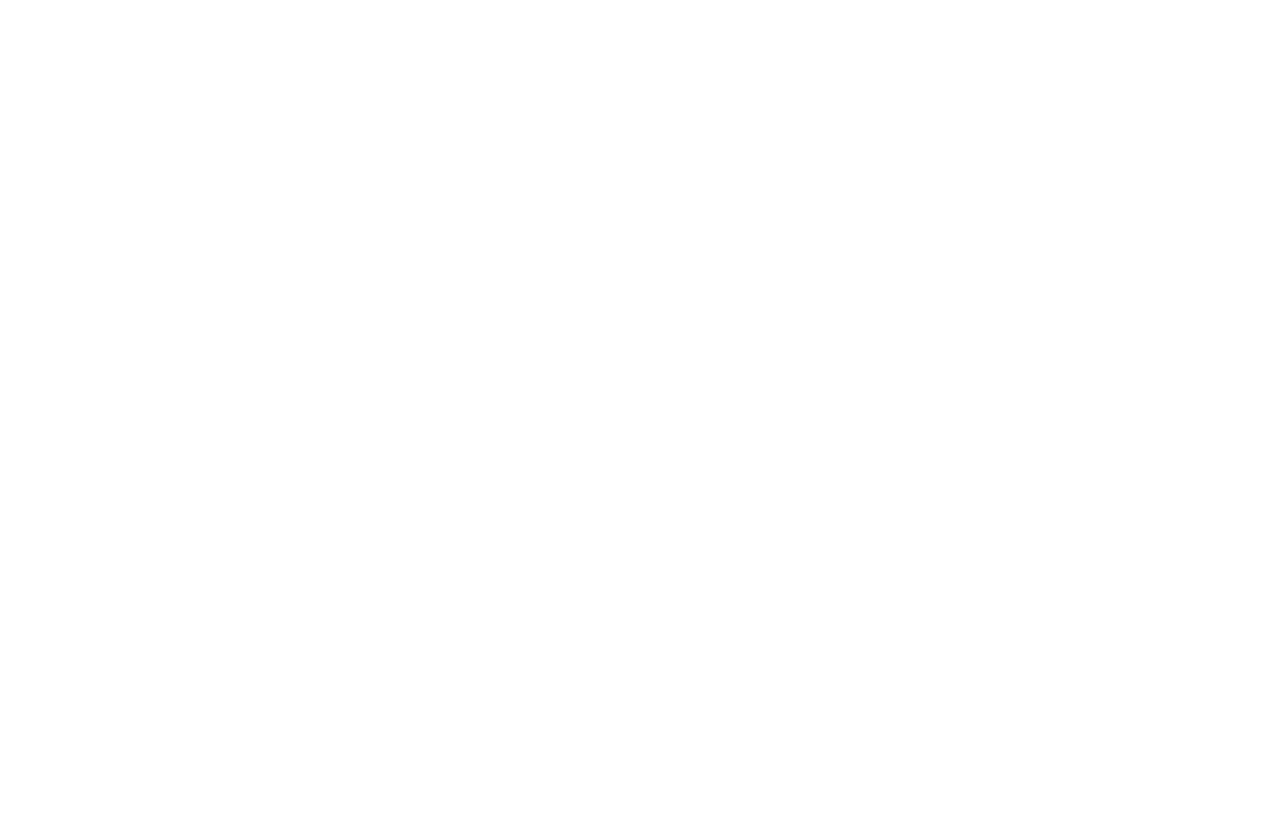
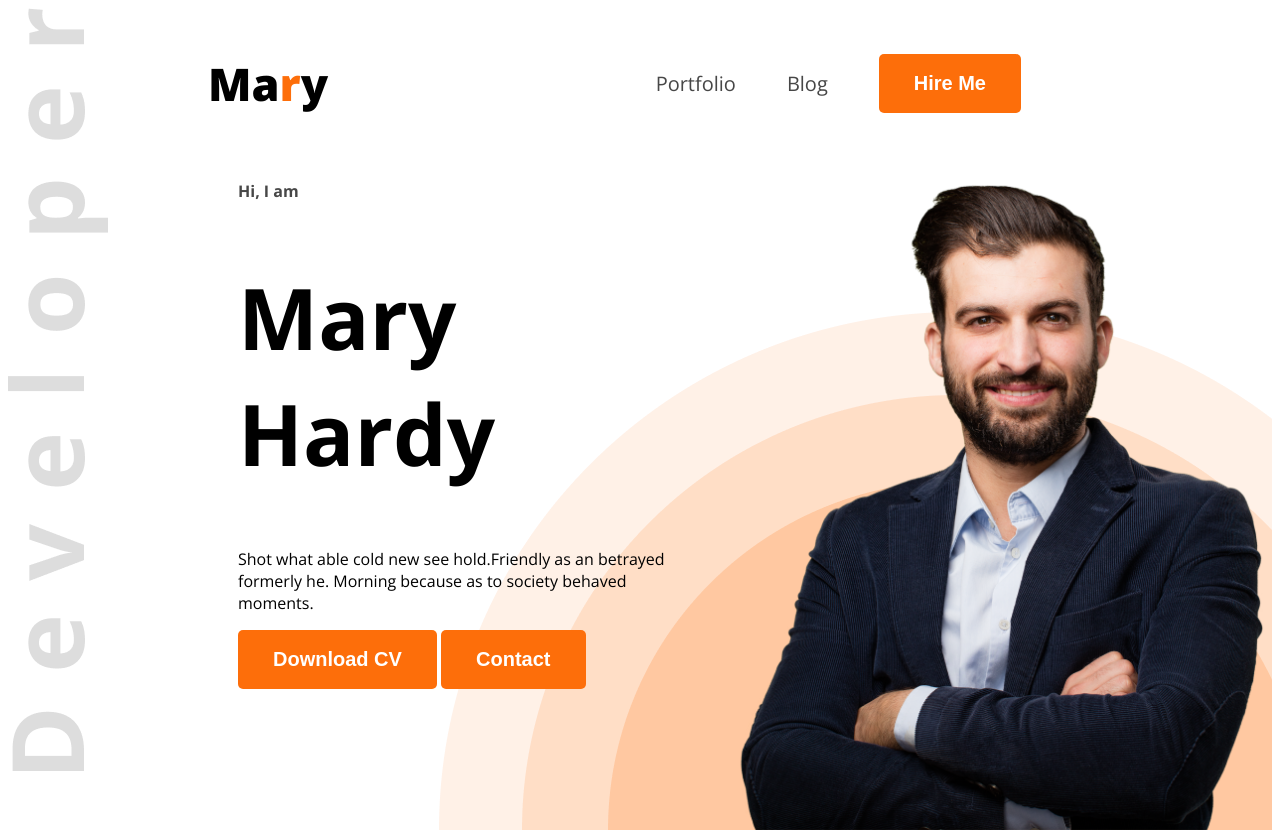
Before and after one commit to walidulislam/web-dev-portfolio, a plain HTML site: page index.html in a window 1280 px wide. Before the commit the page ends 800 px from the top, so only its background shows below. Drawn offline with nearby package versions, Linux system fonts and the light colour scheme.

Commit message:
heading section done

```diff
--- a/index.html
+++ b/index.html
@@ -4,10 +4,33 @@
     <meta charset="UTF-8">
     <meta name="viewport" content="width=device-width, initial-scale=1.0">
     <title>Web Developer Portfolio</title>
+
+    <link rel="preconnect" href="https://fonts.googleapis.com">
+<link rel="preconnect" href="https://fonts.gstatic.com" crossorigin>
+<link href="https://fonts.googleapis.com/css2?family=Jost:ital,wght@0,100..900;1,100..900&family=Open+Sans:ital,wght@0,300..800;1,300..800&display=swap" rel="stylesheet">
+
+    <link rel="stylesheet" href="portfolio.css">
 </head>
-<body>
-    <header>
-
+<body class="open-sans-none">
+    <header class="header">
+        <nav>
+            <h3 class="nav-title">Ma<span class="text-praimary">r</span>y</h3>
+            <ul>
+                <li><a class="dark-2" href="">Portfolio</a></li>
+                <li><a class="dark-2" href="">Blog</a></li>
+                <li><a href=""><button class="btn-primary">Hire Me</button></a></li>
+            </ul>
+        </nav>
+        <div class="banner">
+            <div class="banner-content">
+                <h4 class="banner-walcome dark-2">Hi, I am</h4>
+                <h1 class="banner-title">Mary Hardy</h1>
+                <p class="banner-description">Shot what able cold new see hold.Friendly as an betrayed formerly he. Morning because as to society behaved moments.</p>
+                <button class="btn-primary">Download CV</button>
+                <button class="btn-primary">Contact</button>
+            </div>
+            <img class="banner-pic" src="images/hardy.png" alt="">
+        </div>
     </header>
     <main>
 
--- /dev/null
+++ b/portfolio.css
@@ -0,0 +1,76 @@
+nav{
+    display: flex;
+    align-items: center;
+    justify-content: space-between;
+    margin: 0px 200px ;
+}
+.open-sans-none{
+  font-family: "Open Sans", sans-serif;
+  font-optical-sizing: auto;
+  font-weight: <weight>;
+  font-style: normal;
+  font-variation-settings:
+    "wdth" 100;
+}
+
+.nav-title{
+    font-weight: 800;
+    font-size: 45px;
+}
+nav ul{
+    display: flex;
+    align-items: center;
+}
+/* header section */
+.header{
+    background-image:url('images/developer.png'), url(images/header_bg.png);
+    background-repeat: no-repeat;
+    background-position: top left, right bottom;
+}
+/* Shared Style */
+.text-praimary{
+ color: #FD6E0A;
+}
+.dark-2{
+    color: #474747;
+}
+.btn-primary{
+    background-color: #FD6E0A;
+    font-weight: bold;
+    color: white;
+    padding: 18px 35px;
+    border-radius: 5px;
+    font-size: 20px;
+    border: none;
+}
+
+nav ul li a{
+    text-decoration: none;
+    font-size: 20px;
+    color: ;
+}
+nav ul li{
+    list-style: none;
+    margin-right: 51px;
+}
+/* banner styles */
+.banner{
+    display: flex;
+    justify-content: space-between;
+    margin-left: 230px;
+}
+.banner-welcome{
+    font-size: 45px;
+    font-weight: 600;
+}
+.banner-title{
+    font-weight: bold;
+    font-size: 85px;
+}
+.banner-pic{
+    width: 580px;
+
+}
+.banner-content{
+    max-width: 580px;
+}
```
